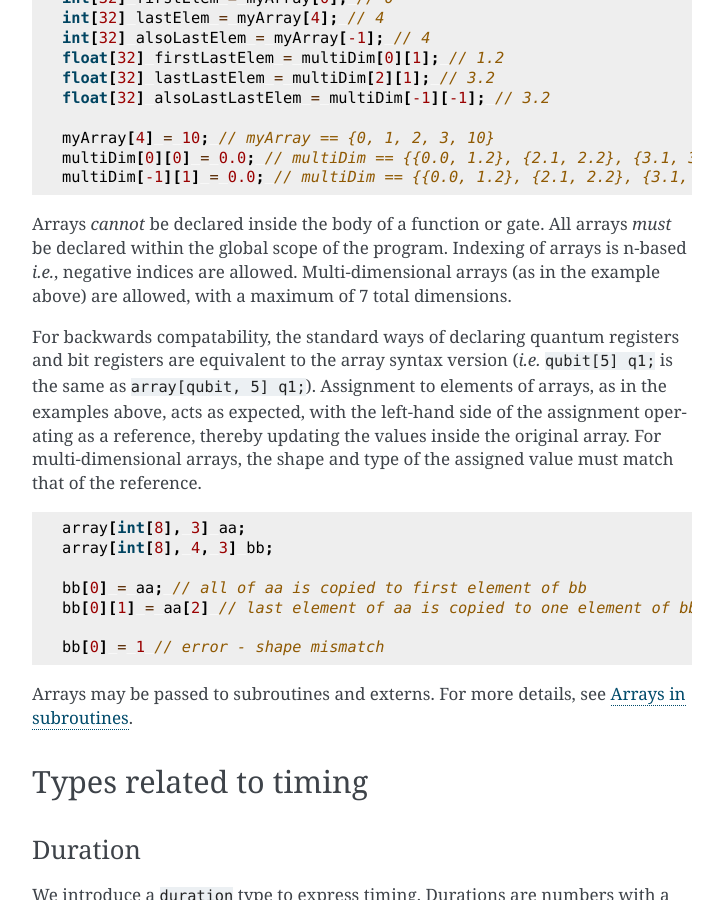
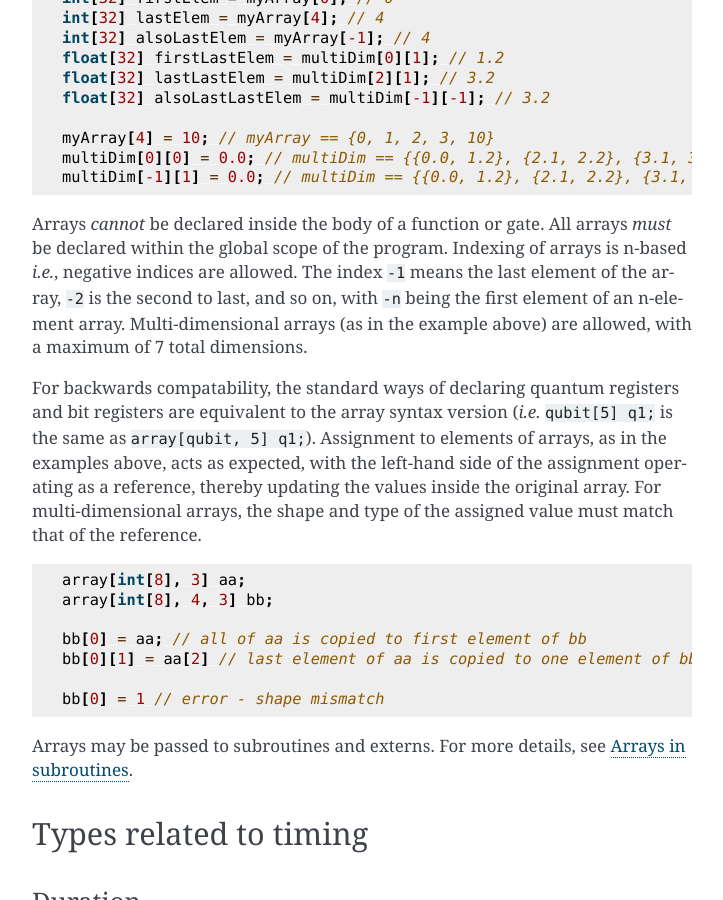
Before and after one commit to openqasm/openqasm, a Sphinx documentation site: the page built from source/language/types.rst, in a window 1280 px wide and 900 px high, scrolled down 5462 px. Shown: the whole window, without its empty margins (388-1111 px from the left). Built offline with Sphinx 7.4.7, drawn with Linux system fonts in a browser that asks for light colours; cross-references to code outside the pages are shown as plain code.

Commit message:
Specify meaning of negative indices for array subscripts

```diff
--- a/source/language/types.rst
+++ b/source/language/types.rst
@@ -293,6 +293,8 @@ can be accessed, using the following general syntax:
 Arrays *cannot* be declared inside the body of a function or gate. All arrays
 *must* be declared within the global scope of the program.
 Indexing of arrays is n-based *i.e.*, negative indices are allowed.
+The index ``-1`` means the last element of the array, ``-2`` is the second to
+last, and so on, with ``-n`` being the first element of an n-element array.
 Multi-dimensional arrays (as in the example above) are allowed, with a maximum
 of 7 total dimensions.
 
```
